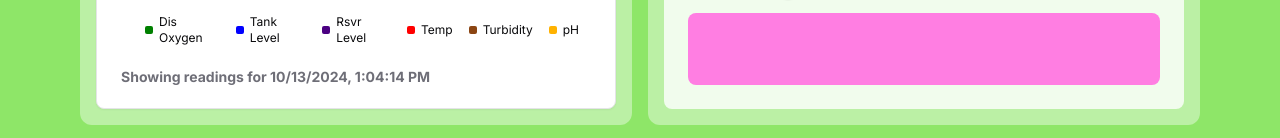
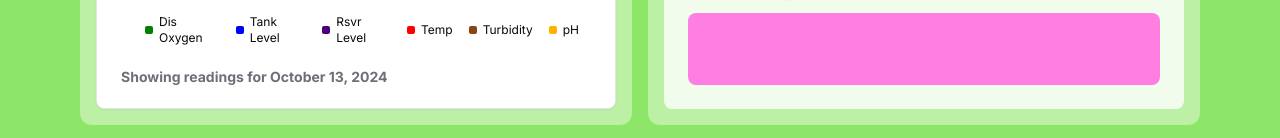
Before and after one commit to AbdullahAjayi/aquaguard, a Next.js app: page / in a window 1280 px wide. Shown: the part 789-927 px from the top of the page. Built offline with nearby package versions, Linux system fonts and the light colour scheme; no server answers; the database is empty.

Commit message:
updated CardFooter for AreaChartComponent

```diff
--- a/components/AreaChartComponent.tsx
+++ b/components/AreaChartComponent.tsx
@@ -154,7 +154,7 @@ export function AreaChartComponent() {
               Temperature reduced by 1 today <TrendingDown className="h-4 w-4" />
             </div> */}
             <div className="flex items-center gap-2 leading-none text-muted-foreground font-bold">
-              {`Showing readings for ${new Date().toLocaleString()}`}
+              {`Showing readings for ${new Date().toLocaleDateString('default', { day: 'numeric', month: 'long', year: 'numeric' })}`}
             </div>
           </div>
         </div>
```
